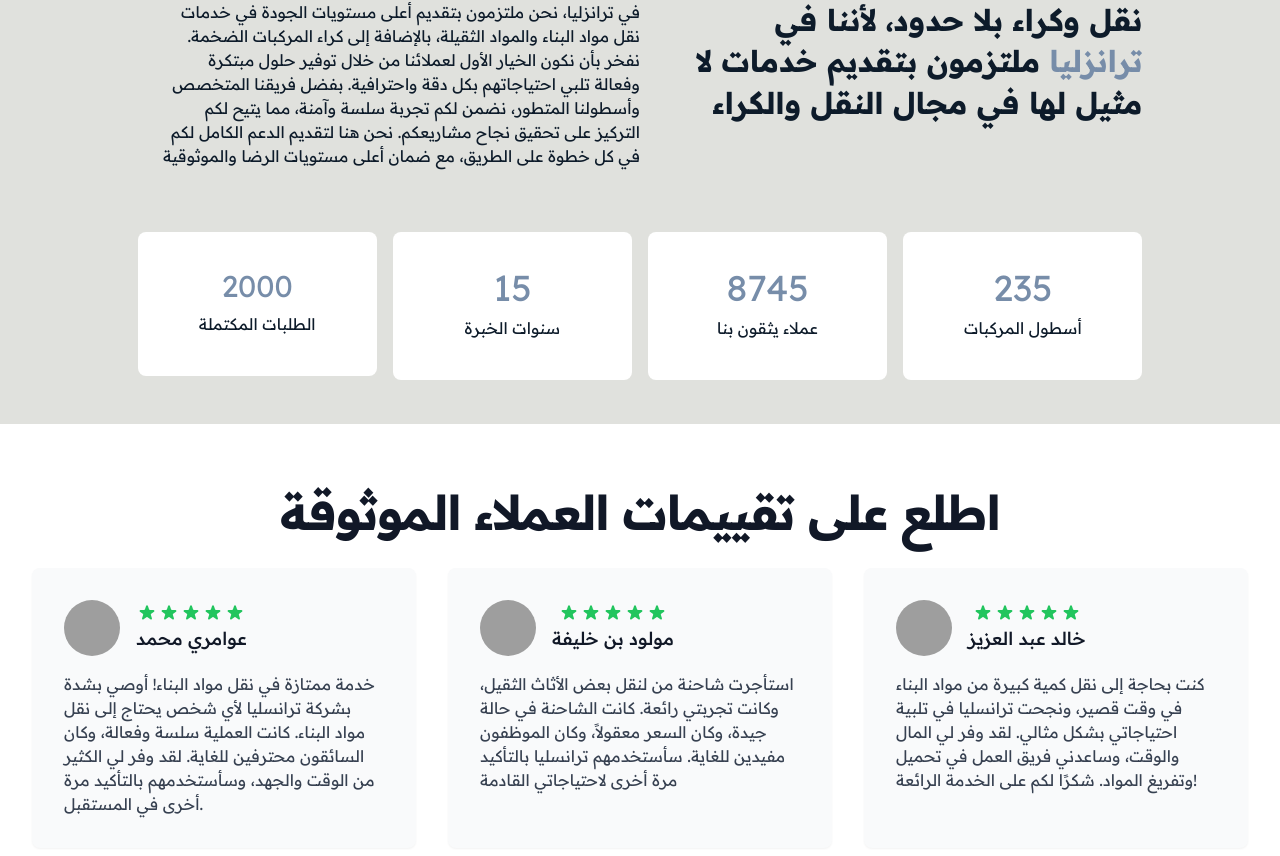
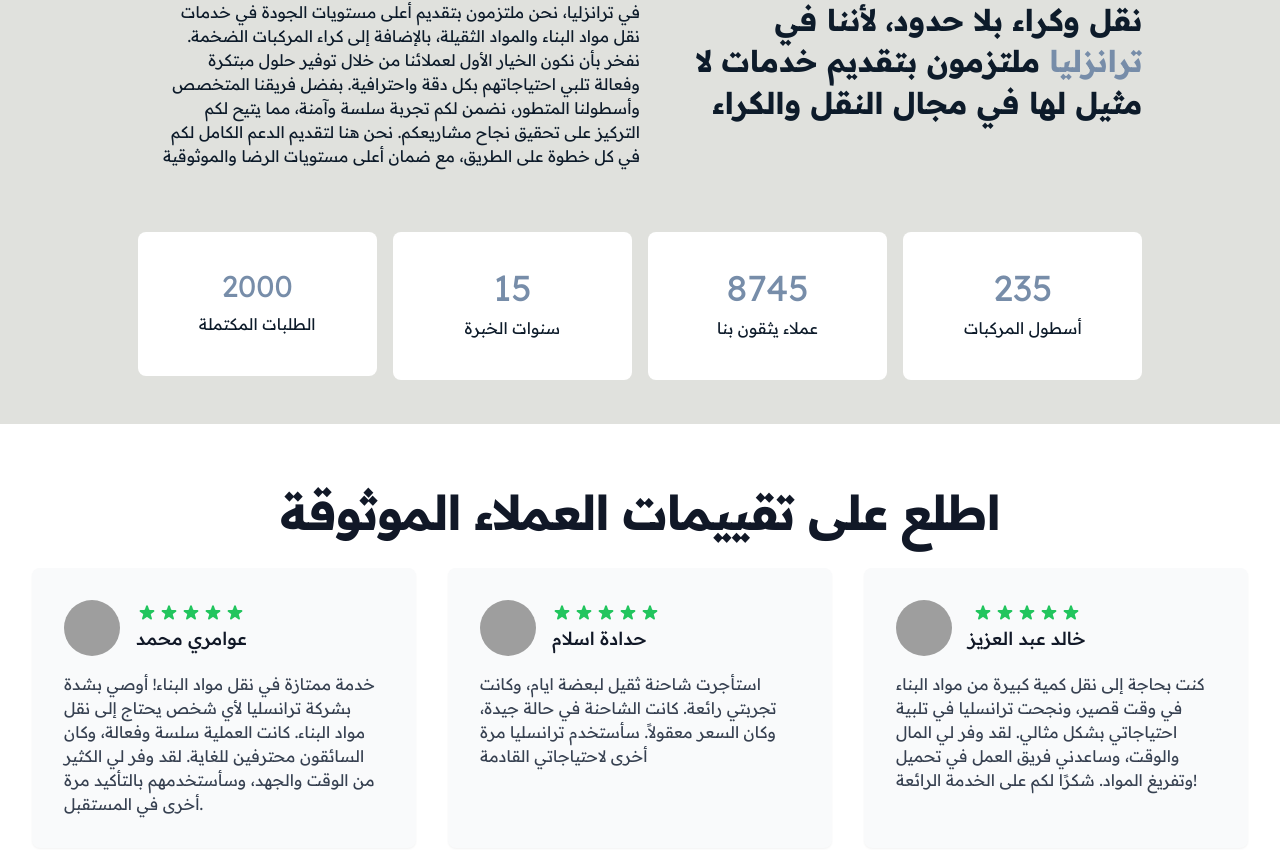
Before and after one commit to mohammedaouamri5/Transliya, a React (Vite) app in the folder front/: page / in a window 1280 px wide. Shown: the part 1501-2357 px from the top of the page. Built offline with nearby package versions, Linux system fonts and the light colour scheme; grey boxes are pictures that could not be loaded.

Commit message:
modefier

```diff
--- a/front/src/components/ReviewCard.jsx
+++ b/front/src/components/ReviewCard.jsx
@@ -128,13 +128,13 @@
                   </div>
 
                   <p className="mt-0.5 text-lg font-medium text-gray-900">
-                    مولود بن خليفة
+                      حدادة اسلام
                   </p>
                 </div>
               </div>
 
               <p className="mt-4 text-gray-700">
-              استأجرت شاحنة من لنقل بعض الأثاث الثقيل، وكانت تجربتي رائعة. كانت الشاحنة في حالة جيدة، وكان السعر معقولاً، وكان الموظفون مفيدين للغاية. سأستخدمهم ترانسليا بالتأكيد مرة أخرى لاحتياجاتي القادمة
+              استأجرت شاحنة ثقيل لبعضة ايام، وكانت تجربتي رائعة. كانت الشاحنة في حالة جيدة، وكان السعر معقولاً. سأستخدم ترانسليا مرة أخرى لاحتياجاتي القادمة
 
 
               </p>
```
